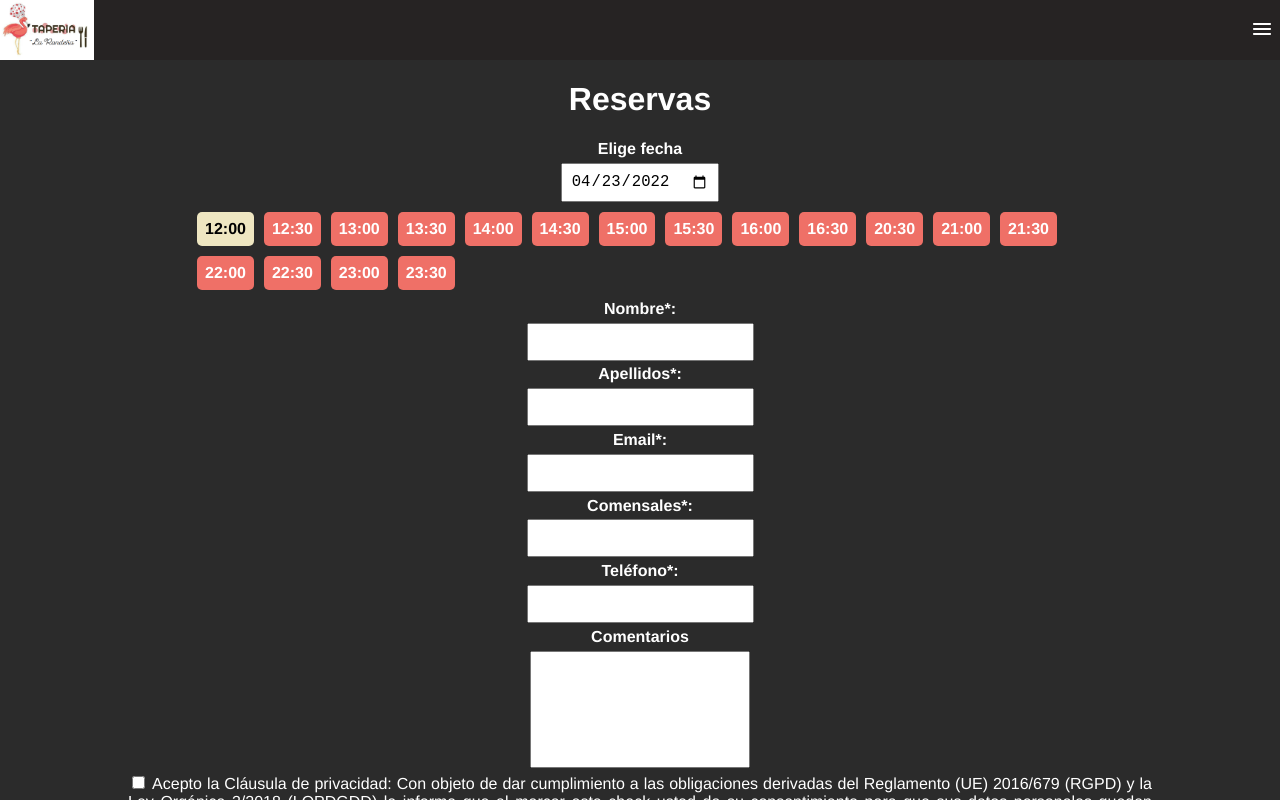
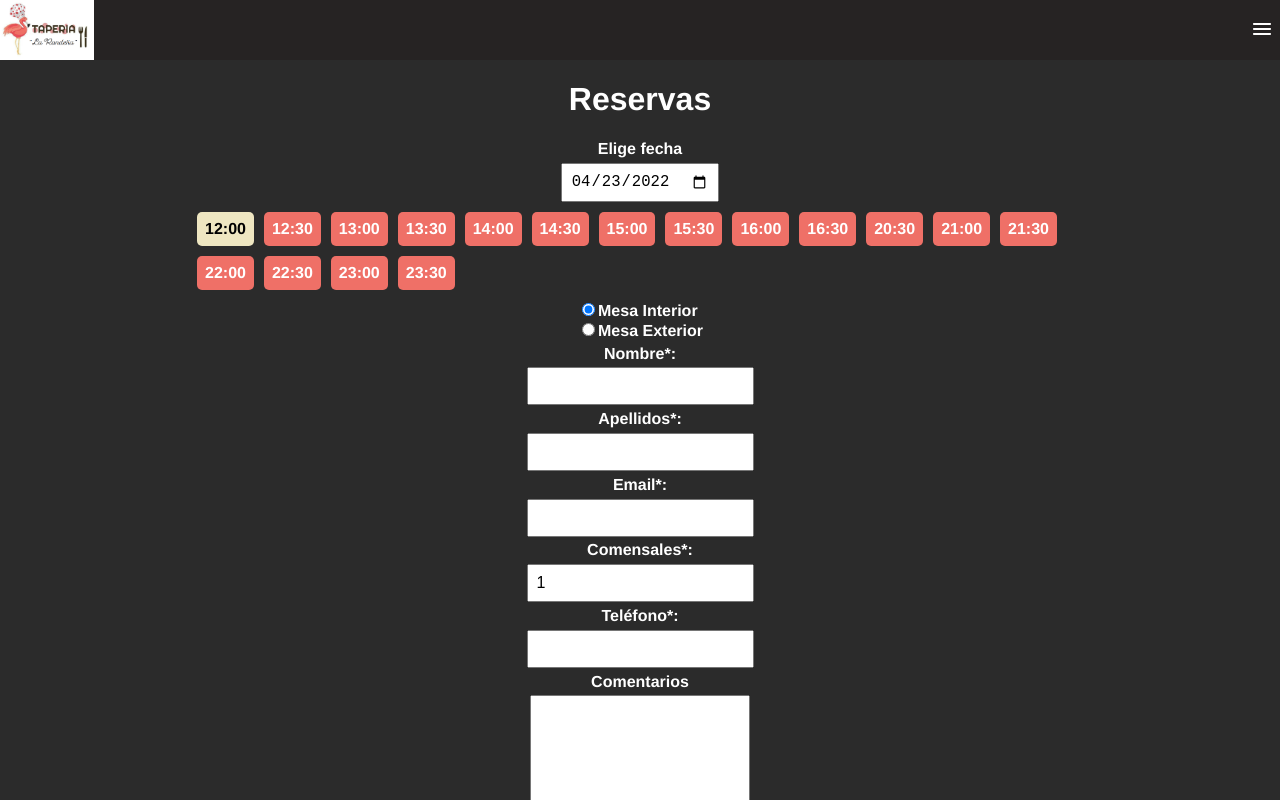
Before and after one commit to geminway92/taperia-rondenia, a Vue app: page /reservas in a window 1280 px wide. Shown: the top 800 px of the page. Built offline with nearby package versions, Linux system fonts and the light colour scheme; no server answers.

Commit message:
Now you can make reservations if the tables are free for the chosen time and day, and it validates if the diners exceed the available tables.

```diff
--- a/src/views/ReservasView.vue
+++ b/src/views/ReservasView.vue
@@ -3,94 +3,110 @@
         <h1>Reservas</h1>
         <form @submit.prevent="onEventClick">
             <label for="dateReserva">Elige fecha</label>
-            <input v-model="dateForm" id="dateReserva" type="date" required>
+            <input v-model="dateForm" id="dateReserva" type="date" required @change="getReserveApi">
 
-            <div class="container-toggle-hour">
+            <div class="container-toggle-hour" @change="getReserveApi">
                 <div class="toggle-hour" >
-                    <input id="hour1200" type="radio" name="hour" checked>
+                    <input id="hour1200" type="radio" name="hour" value="12:00"  v-model="checkedHour">
                     <label for="hour1200">12:00</label>
                 </div>
                 <div class="toggle-hour" >
-                    <input id="hour1230" type="radio" name="hour" >
+                    <input id="hour1230" type="radio" name="hour"  value="12:30"  v-model="checkedHour">
                     <label for="hour1230">12:30</label>
                 </div>
                 <div class="toggle-hour">
-                    <input id="hour1300" type="radio" name="hour" >
+                    <input id="hour1300" type="radio" name="hour"  value="13:00"  v-model="checkedHour">
                     <label for="hour1300">13:00</label>
                 </div>
                 <div class="toggle-hour">
-                    <input id="hour1330" type="radio" name="hour" >
+                    <input id="hour1330" type="radio" name="hour"  value="13:30"  v-model="checkedHour" >
                     <label for="hour1330">13:30</label>
                 </div>
                 <div class="toggle-hour">
-                    <input id="hour1400" type="radio" name="hour">
+                    <input id="hour1400" type="radio" name="hour"  value="14:00"  v-model="checkedHour">
                     <label for="hour1400">14:00</label>
                 </div>
                 <div class="toggle-hour">
-                    <input id="hour1430" type="radio" name="hour">
+                    <input id="hour1430" type="radio" name="hour"  value="14:30"  v-model="checkedHour">
                     <label for="hour1430">14:30</label>
                 </div>
                 <div class="toggle-hour">
-                    <input id="hour1500" type="radio" name="hour">
+                    <input id="hour1500" type="radio" name="hour"  value="15:00"  v-model="checkedHour">
                     <label for="hour1500">15:00</label>
                 </div>
                 <div class="toggle-hour">
-                    <input id="hour1530" type="radio" name="hour">
+                    <input id="hour1530" type="radio" name="hour"  value="15:30"  v-model="checkedHour">
                     <label for="hour1530">15:30</label>
                 </div>
                 <div class="toggle-hour">
-                    <input id="hour1600" type="radio" name="hour">
+                    <input id="hour1600" type="radio" name="hour"  value="16:00"  v-model="checkedHour">
                     <label for="hour1600">16:00</label>
                 </div>
                 <div class="toggle-hour">
-                    <input id="hour1630" type="radio" name="hour">
+                    <input id="hour1630" type="radio" name="hour"  value="16:30"  v-model="checkedHour">
                     <label for="hour1630">16:30</label>
                 </div>
                 <div class="toggle-hour">
-                    <input id="hour2030" type="radio" name="hour">
+                    <input id="hour2030" type="radio" name="hour"  value="20:30"  v-model="checkedHour">
                     <label for="hour2030">20:30</label>
                 </div>
                 <div class="toggle-hour">
-                    <input id="hour2100" type="radio" name="hour">
+                    <input id="hour2100" type="radio" name="hour"  value="21:00"  v-model="checkedHour">
                     <label for="hour2100">21:00</label>
                 </div>
                 <div class="toggle-hour">
-                    <input id="hour2130" type="radio" name="hour">
+                    <input id="hour2130" type="radio" name="hour"  value="21:30"  v-model="checkedHour">
                     <label for="hour2130">21:30</label>
                 </div>
                 <div class="toggle-hour">
-                    <input id="hour2200" type="radio" name="hour">
+                    <input id="hour2200" type="radio" name="hour"  value="22:00"  v-model="checkedHour">
                     <label for="hour2200">22:00</label>
                 </div>
                 <div class="toggle-hour">
-                    <input id="hour2230" type="radio" name="hour">
+                    <input id="hour2230" type="radio" name="hour"  value="22:30"  v-model="checkedHour">
                     <label for="hour2230">22:30</label>
                 </div>
                 <div class="toggle-hour">
-                    <input id="hour2300" type="radio" name="hour">
+                    <input id="hour2300" type="radio" name="hour"  value="23:00"  v-model="checkedHour">
                     <label for="hour2300">23:00</label>
                 </div>
                 <div class="toggle-hour">
-                    <input id="hour2330" type="radio" name="hour">
+                    <input id="hour2330" type="radio" name="hour"  value="23:30"  v-model="checkedHour">
                     <label for="hour2330">23:30</label>
+                </div>
+            </div>
+            <div class="container-toggle-tab">
+
+                <div>
+                    <input id="tableInterior" type="radio" name="tableInterior"  value="Interior"  v-model="checkedTable" @change="getReserveApi">
+                    <label for="tableInterior">Mesa Interior</label>
+                </div>
+                <div>
+                    <input id="tableExterior" type="radio" name="tableExterior"  value="Exterior"  v-model="checkedTable" @change="getReserveApi">
+                    <label for="tableExterior">Mesa Exterior</label>
                 </div>
             </div>
 
             <label for="nameInput">Nombre*:</label>
-            <input id="nameInput" type="text" required>
+            <input id="nameInput" type="text" required v-model="clientForm.name">
+
             <label for="lastnameInput">Apellidos*:</label>
-            <input form="lastnameInput" type="text">
+            <input id="lastnameInput" type="text" required v-model="clientForm.lastname">
+
             <label for="emailInput">Email*:</label>
-            <input form="emailInput" type="email" required>
+            <input id="emailInput" type="email" required v-model="clientForm.email">
+
             <label for="clientInput">Comensales*:</label>
-            <input form="clintInput" type="number" min="1" required>
+            <input id="clintInput" type="number" min="1" required v-model="clientForm.diners">
+
             <label for="phoneInput">Teléfono*:</label>
-            <input class="phoneInput" type="tel" pattern="[0-9]{9}" required>
+            <input id="phoneInput" type="tel" pattern="[0-9]{9}" required v-model="clientForm.phone">
+
             <label for="commentInput">Comentarios</label>
-            <textarea id="commentInput"  required></textarea>
+            <textarea id="commentInput"  required v-model="clientForm.comments"></textarea>
 
             <span class="privacity-container">
-                <input type="checkbox" id="privacity-clausula" >
+                <input type="checkbox" id="privacity-clausula" required >
                 Acepto la Cláusula de privacidad: Con objeto de dar cumplimiento a las obligaciones derivadas del Reglamento (UE) 2016/679 (RGPD) y la Ley Orgánica 3/2018 (LOPDGDD) le informa que al marcar este check usted da su consentimiento para que sus datos personales quedan incorporados a los ficheros de datos de carácter personal de  para la prestación de servicios por parte de la misma y prospección comercial. El Responsable del mencionado fichero es LA RONDEÑA con email info@larondeña.com a la cual usted podrá remitir un comunicado identificado con la referencia Protección de Datos para el ejercicio de sus derechos de acceso rectificación cancelación olvido limitación portabilidad y oposición.
             </span>
 
@@ -118,29 +134,93 @@ export default {
     data(){
         return{
             dateForm: new Date().toISOString().slice(0, 10),
+            clientForm: {
+                name: '',
+                lastname: '',
+                email: '',
+                diners: 1,
+                phone: '',
+                comments: ''
+
+            },
+            checkedHour: "12:00",
+            checkedTable: 'Interior',
             tableAvailableInterior: 16,
             tableAvailableExterior: 9,
-            tableAvailableDaySelect: 0
         }
     },
 
     methods: {
+
         async onEventClick() {
+           const isAvailableTable = this.checkTableByDinners()
+           alert(isAvailableTable);
+           if(isAvailableTable){
                try{
-                const {data} = await reserveApi.post('reserves.json', {prueba: this.dateForm} )
+                   const {data} = await reserveApi.post('reserves.json', {dayReserve: this.dateForm, hourReserve: this.checkedHour, zoneReserve: this.checkedTable, clientReserve: this.clientForm } )
                     console.log(data)
 
                 }catch (error){
                     console.log(error)
                 }
+            }else{
+                alert('No hay mesas disponibles');
+            }
+
         },
 
-        checkAvaibableTable(){
+        async getReserveApi(){
 
+            const {data} = await reserveApi.get('reserves.json' )
+
+            const dataEntries = Object.values(data)
+            console.log(dataEntries, 'entries')
+
+            this.checkAvailebleAllZone(dataEntries)
+
+            console.log(this.dateForm, this.checkedHour, this.checkedTable)
+            console.log(this.clientForm)
+        },
+
+        checkTableByDinners(){
+             //comprobar que la Mesa que solicito hay disponible para los comensales que tengo
+            let tableNeed = 1
+
+            this.clientForm.diners > 0  && this.clientForm.diners <= 4 ? tableNeed = 1
+                :this.clientForm.diners > 4  && this.clientForm.diners <= 8 ? tableNeed = 2
+                : this.clientForm.diners > 8  && this.clientForm.diners <= 12 ?  tableNeed = 3
+                : this.clientForm.diners > 12 && this.clientForm.diners <= 16 ? tableNeed = 4
+                : this.clientForm.diners > 16 && this.clientForm.diners <= 20 ? tableNeed = 5
+                : tableNeed = 'No Disponible'
+
+
+            if(this.checkedTable === 'Interior'){
+                console.log('ha entrado')
+                if(tableNeed <= this.tableAvailableInterior){
+                     return true;
+                }else{
+                     return false;
+                }
+            }else{
+                if(tableNeed <= this.tableAvailableExterior){
+                     return true
+                }else{
+                     return false;
+                }
             }
         },
+
+        checkAvailebleAllZone(reservesArray){
+            const reserveFilterInterior = reservesArray.filter( e => e.dayReserve == this.dateForm && e.hourReserve == this.checkedHour && e.zoneReserve == 'Interior');
+            const reserveFilterExterior = reservesArray.filter( e => e.dayReserve == this.dateForm && e.hourReserve == this.checkedHour && e.zoneReserve == 'Exterior');
+
+            this.tableAvailableInterior = 16 -  reserveFilterInterior.length
+            this.tableAvailableExterior = 9 - reserveFilterExterior.length
+        },
+    },
+
     created(){
-
+        this.getReserveApi()
     }
 }
 </script>
@@ -215,7 +295,7 @@ button:active{
     display: none;
 }
 
-input[type="radio"]:checked + label {
+.toggle-hour input[type="radio"]:checked + label {
     background: #eee6c1;
     color: black;
 }
```
Lines whose indentation alone changed are shown as unchanged.
